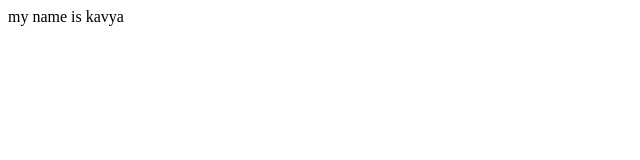
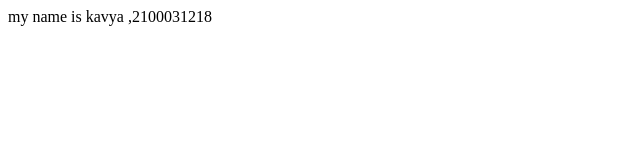
Before and after one commit to kavyasri31218/aboutme, a plain HTML site: page index.html in a window 1280 px wide. Shown: the whole page, without its empty margins (0-640 px from the left). Drawn offline with Linux system fonts and the light colour scheme.

Commit message:
added number

```diff
--- a/index.html
+++ b/index.html
@@ -1,5 +1,5 @@
 <html>
 <head>
-my name is kavya
+my name is kavya ,2100031218
 </head>
 </html>
```
